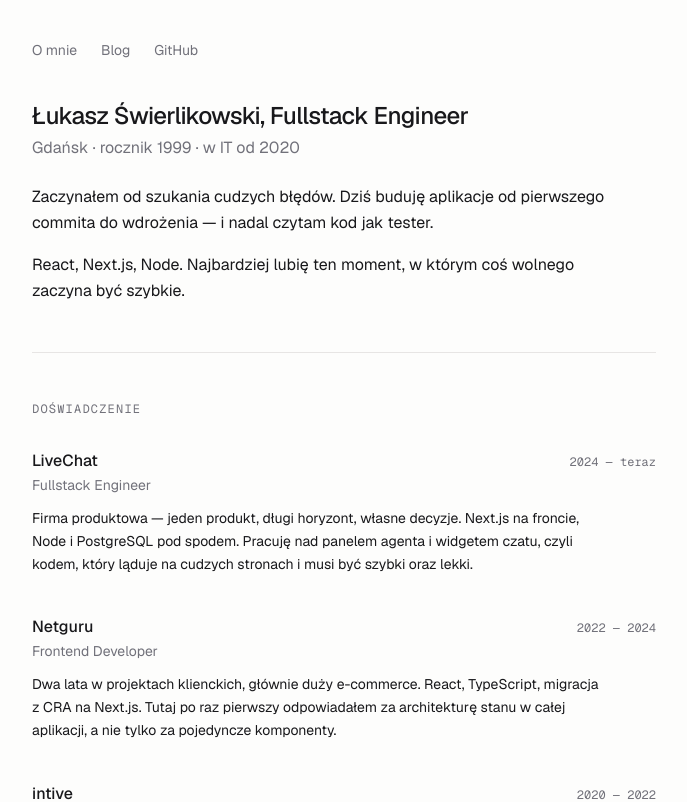
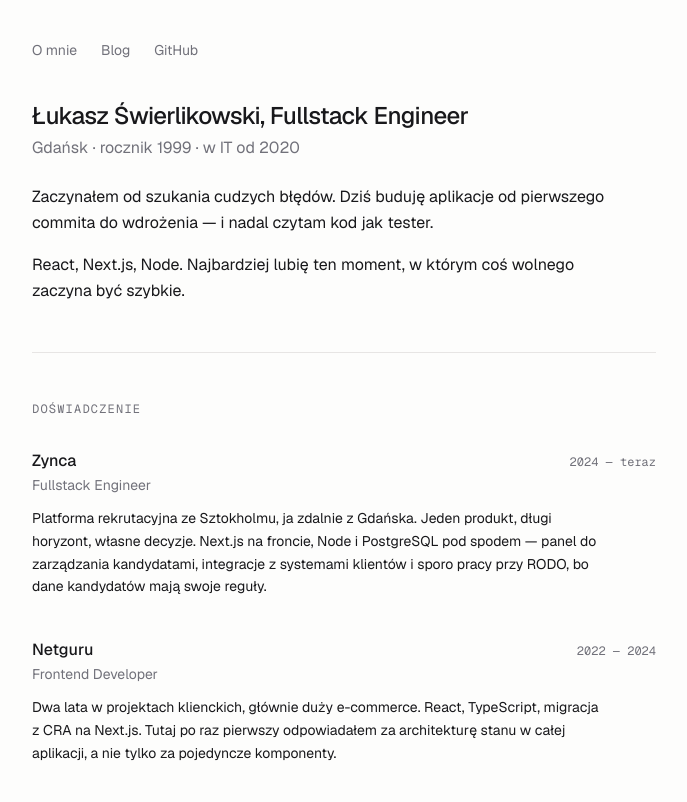
Before and after one commit to Lukas9315/my-portfolio, a Next.js app: page / in a window 1280 px wide. Shown: the top 802 px of the page, without its empty margins (296-983 px from the left). Built offline with nearby package versions, Linux system fonts and the light colour scheme.

Commit message:
Change current employer to Zynca
Opis dopasowany do produktu: platforma rekrutacyjna ze Sztokholmu,
praca zdalna, panel kandydatow i RODO.

```diff
--- a/content/profile.ts
+++ b/content/profile.ts
@@ -19,11 +19,11 @@
 
 export const jobs: Job[] = [
   {
-    company: "LiveChat",
+    company: "Zynca",
     role: "Fullstack Engineer",
     period: "2024 — teraz",
     description:
-      "Firma produktowa — jeden produkt, długi horyzont, własne decyzje. Next.js na froncie, Node i PostgreSQL pod spodem. Pracuję nad panelem agenta i widgetem czatu, czyli kodem, który ląduje na cudzych stronach i musi być szybki oraz lekki.",
+      "Platforma rekrutacyjna ze Sztokholmu, ja zdalnie z Gdańska. Jeden produkt, długi horyzont, własne decyzje. Next.js na froncie, Node i PostgreSQL pod spodem — panel do zarządzania kandydatami, integracje z systemami klientów i sporo pracy przy RODO, bo dane kandydatów mają swoje reguły.",
   },
   {
     company: "Netguru",
```
